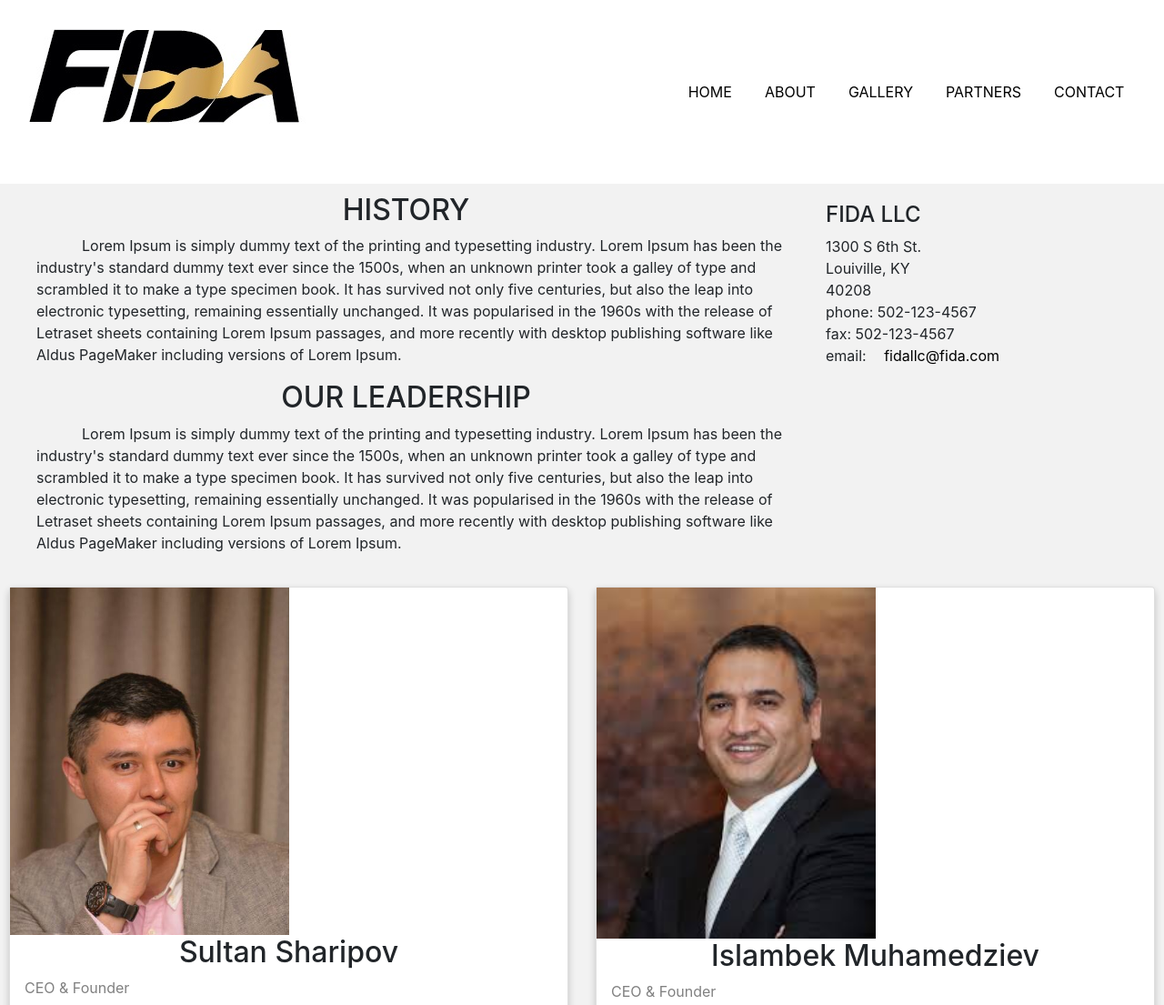
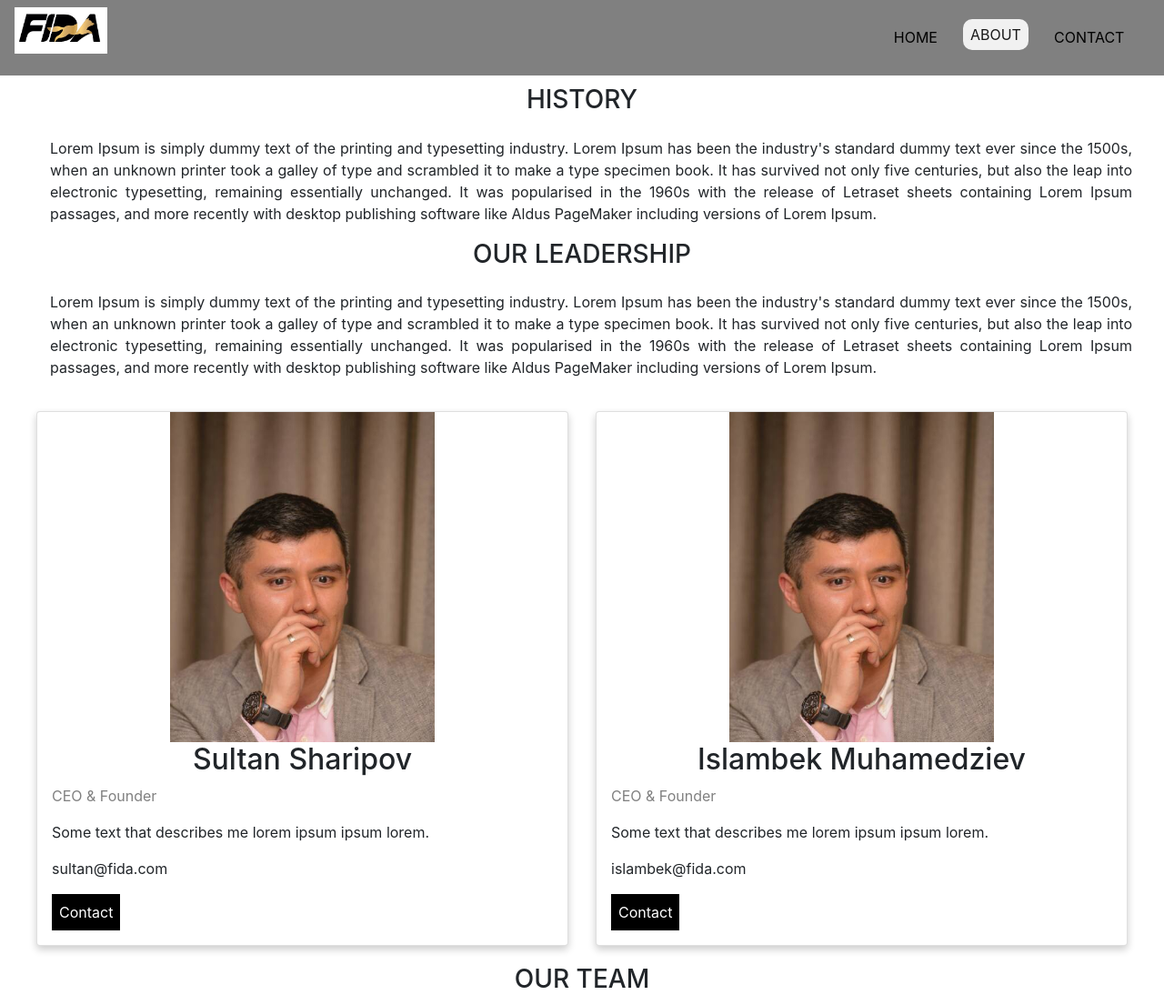
Before and after one commit to Firuzakhon/Front-End-Web-Development, a plain HTML site: page AboutUs.html in a window 1280 px wide. Shown: the top 1105 px of the page at 91% size. Drawn offline with nearby package versions, Linux system fonts and the light colour scheme.

Commit message:
Overall website design edited and modified

```diff
--- a/AboutUs.html
+++ b/AboutUs.html
@@ -14,10 +14,10 @@ integrity="sha384-DNOHZ68U8hZfKXOrtjWvjxusGo9WQnrNx2sqG0tfsghAvtVlRW3tvkXWZh58N9
 </script>
 </head>
 <body class="about-body">
-    <header class="header" id="main-header">
+    <header class="header sticky-top" id="main-header">
         <nav class="navbar navbar-expand-lg navbar-light">
             <figure>
-                <img src="Images/logoJpg.jpg" class="logo" alt="logo" style="max-width: 100%;height: auto;">
+                <img src="Images/logoJpg.jpg" class="logo" alt="logo" style="max-width: 30%;height: auto;">
             </figure>
             <button class="navbar-toggler" type="button" data-toggle="collapse" data-target="#navbarNav" aria-controls="navbarNav" aria-expanded="false" aria-label="Toggle navigation">
                 <span class="navbar-toggler-icon"></span>
@@ -28,14 +28,14 @@ integrity="sha384-DNOHZ68U8hZfKXOrtjWvjxusGo9WQnrNx2sqG0tfsghAvtVlRW3tvkXWZh58N9
                 <a class="nav-link" href="index.html">Home</a>
                 </li>
                 <li class="nav-item">
-                    <a class="nav-link" href="AboutUs.html">About</a>
+                    <a class="nav-link active" href="AboutUs.html">About</a>
                 </li>
-                    <li class="nav-item">
-                    <a class="nav-link" href="Carousel.html">Gallery</a>
+                <!-- <li class="nav-item">
+                    <a class="nav-link" href="#">Gallery</a>
                 </li>
                 <li class="nav-item">
                     <a class="nav-link" href="#">Partners</a>
-                    </li>
+                    </li> -->
                 <li class="nav-item">
                     <a class="nav-link" href="ContactUs.html">Contact</a>
                 </li>
@@ -43,10 +43,10 @@ integrity="sha384-DNOHZ68U8hZfKXOrtjWvjxusGo9WQnrNx2sqG0tfsghAvtVlRW3tvkXWZh58N9
             </div>
         </nav> <!--/Navigation-->
     </header>
-        <div class="about-div">
+        <div class="container-fluid">
         <div class="row">
             <div class="col-lg">
-                <h2>HISTORY</h2>
+                <h3 class="mb-4">HISTORY</h3>
                 <p class="history">Lorem Ipsum is simply dummy text of the printing and typesetting industry.
                 Lorem Ipsum has been the industry's standard dummy text ever since the 1500s,
                 when an unknown printer took a galley of type and scrambled it to make a type
@@ -55,7 +55,7 @@ integrity="sha384-DNOHZ68U8hZfKXOrtjWvjxusGo9WQnrNx2sqG0tfsghAvtVlRW3tvkXWZh58N9
                 the 1960s with the release of Letraset sheets containing Lorem Ipsum passages,
                 and more recently with desktop publishing software like Aldus PageMaker including
                 versions of Lorem Ipsum.</p>
-                <h2>OUR LEADERSHIP</h2>
+                <h3 class="mb-4">OUR LEADERSHIP</h3>
                 <p class="our-chief">Lorem Ipsum is simply dummy text of the printing and typesetting industry.
                 Lorem Ipsum has been the industry's standard dummy text ever since the 1500s,
                 when an unknown printer took a galley of type and scrambled it to make a type
@@ -65,22 +65,12 @@ integrity="sha384-DNOHZ68U8hZfKXOrtjWvjxusGo9WQnrNx2sqG0tfsghAvtVlRW3tvkXWZh58N9
                 and more recently with desktop publishing software like Aldus PageMaker including
                 versions of Lorem Ipsum.</p>
             </div>
-            <div class="address-column">
-                <address>
-                    <h4>FIDA LLC</h4>
-                    1300 S 6th St.<br>
-                    Louiville, KY<br>
-                    40208<br>
-                    phone: 502-123-4567<br>
-                    fax: 502-123-4567<br>
-                    email: <a href="#">fidallc@fida.com</a><br>
-                </address>
         </div>
-        </div>
+        <div class="container-fluid">
             <div class="row">
                 <div class="col-lg">
-                <div class="card">
-                    <img src="Images/Sultan.jpg" alt="Sultan" style="width:50%">
+                    <div class="card align-items-center">
+                        <img class="image" src="Images/Sultan.jpg" alt="Sultan" style="width:50%">
                         <div class="container">
                         <h2>Sultan Sharipov</h2>
                         <p class="title">CEO & Founder</p>
@@ -92,8 +82,8 @@ integrity="sha384-DNOHZ68U8hZfKXOrtjWvjxusGo9WQnrNx2sqG0tfsghAvtVlRW3tvkXWZh58N9
                 </div>
 
                 <div class="col-lg">
-                <div class="card">
-                    <img src="Images/ceo.jpg" alt="Islam" style="width:50%">
+                    <div class="card align-items-center">
+                        <img class="image" src="Images/Sultan.jpg" alt="Islam" style="width:50%">
                         <div class="container">
                         <h2>Islambek Muhamedziev</h2>
                         <p class="title">CEO & Founder</p>
@@ -103,9 +93,11 @@ integrity="sha384-DNOHZ68U8hZfKXOrtjWvjxusGo9WQnrNx2sqG0tfsghAvtVlRW3tvkXWZh58N9
                         </div>
                     </div>
                 </div>
+            </div>
+        </div>
             <div class="row">
                 <div class="col-lg">
-                <h2>OUR TEAM</h2>
+                <h3 class="mb-4">OUR TEAM</h3>
                 <p class="team">Lorem Ipsum is simply dummy text of the printing and typesetting industry.
                 Lorem Ipsum has been the industry's standard dummy text ever since the 1500s,
                 when an unknown printer took a galley of type and scrambled it to make a type
--- a/CSS/style.css
+++ b/CSS/style.css
@@ -13,7 +13,14 @@ body {
   }
 
 .header {
-  background-color: white;
+  background-color: grey;
+  /* height: 100px;
+  width: 100%; */
+}
+
+.main-header
+{
+  background-color: #000;
 }
 
 #navbarNav {
@@ -44,6 +51,13 @@ a:link {
 
 a:hover {
   color: grey;
+}
+
+.active, nav a:hover {
+  color: #dea227;
+  background-color: #f1f1f1;
+  border-radius: 10px;
+  padding: 5px;
 }
 
 .mb-4 {
@@ -97,13 +111,13 @@ a:hover {
  .fab {
   color: white;
   text-shadow: 1px 1px 1px #ccc;
-  font-size: 3em;
+  font-size: 1em;
   text-align: center;
 }
 
 .fab:hover {
   opacity: .5;
-  font-size: 5em;
+  font-size: 2em;
   transition: 1s ease-out;
 }
 
@@ -206,8 +220,9 @@ h2 {
 .history, .our-chief, .team {
   padding-left: 30px;
   padding-right: 10px;
-  text-indent:  50px;
+  text-align: justify;
 }
+
 
 /* .chief-column {
   float: left;
```
Also changed, not shown: ContactUs.html (+23 -5 lines), index.html (+7 -7 lines). Lines whose indentation alone changed are shown as unchanged.
